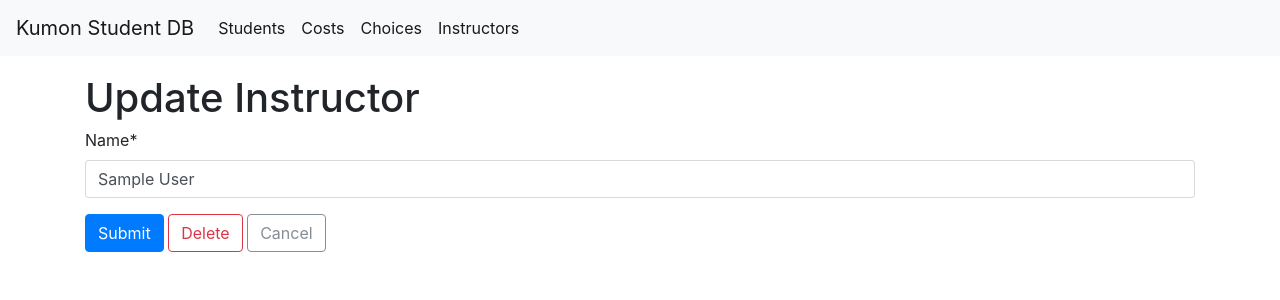
After one commit to half-adder/kumon, a Django app: page /registration/instructors/1 in a window 1280 px wide. The commit adds this page. Shown: the top 300 px of the page. Run offline with Django 3.2, Linux system fonts and the light colour scheme; tables that the repository leaves empty hold one stand-in row (values such as "Sample post"); some libraries are stand-ins or nearby versions.

Commit message:
add instructor CRUD

```diff
--- a/config/urls.py
+++ b/config/urls.py
@@ -1,5 +1,4 @@
 from django.conf import settings
-from django.shortcuts import redirect
 from django.urls import include, path
 from django.conf.urls.static import static
 from django.contrib import admin
--- a/kumon_student_db/student_registration/admin.py
+++ b/kumon_student_db/student_registration/admin.py
@@ -8,3 +8,4 @@
 admin.site.register(models.HowChoice)
 admin.site.register(models.Parent)
 admin.site.register(models.Student)
+admin.site.register(models.Instructor)
--- a/kumon_student_db/student_registration/forms.py
+++ b/kumon_student_db/student_registration/forms.py
@@ -99,6 +99,9 @@
                 Field("check_paid", wrapper_class="col"),
             ),
             Row(Field("check_number", wrapper_class="col-3 ml-auto")),
+            Row(
+                Field("instructor", wrapper_class="col"),
+            ),
             FormActions(
                 Submit("submit", "Submit Changes"),
                 Button(
@@ -222,3 +225,36 @@
     class Meta:
         model = models.WhyChoice
         fields = "__all__"
+
+
+class InstructorForm(forms.ModelForm):
+
+    def __init__(self, *args, **kwargs):
+        super(InstructorForm, self).__init__(*args, **kwargs)
+        self.helper = FormHelper()
+        if self.instance.pk is not None:
+            delete_button = Button(
+                "delete",
+                "Delete",
+                onclick='window.location.href="delete"',
+                css_class="btn btn-outline-danger",
+            )
+        else:
+            delete_button = None
+        self.helper.layout = Layout(
+            Row(Field("name", wrapper_class="col")),
+            FormActions(
+                Submit("submit", "Submit"),
+                delete_button,
+                Button(
+                    "cancel",
+                    "Cancel",
+                    css_class="btn btn-outline-secondary",
+                    onclick="window.history.back()",
+                ),
+            ),
+        )
+
+    class Meta:
+        model = models.Instructor
+        fields = "__all__"
--- a/kumon_student_db/student_registration/models.py
+++ b/kumon_student_db/student_registration/models.py
@@ -7,6 +7,13 @@
 
 from kumon_student_db.student_registration import utils
 from kumon_student_db.core import models as core_models
+
+
+class Instructor(models.Model):
+    name = models.CharField(max_length=50)
+
+    def __str__(self):
+        return self.name
 
 
 class MonthlyCost(models.Model):
@@ -116,6 +123,7 @@
     parent_name = models.CharField(max_length=100)
     email = models.EmailField(blank=True)
     phone = models.CharField(max_length=14)
+    instructor = models.ForeignKey(Instructor, on_delete=models.CASCADE, null=True)  # TODO: which on_delete method?
 
     # Kumon Info
     start_date = models.DateField()
--- a/kumon_student_db/student_registration/urls.py
+++ b/kumon_student_db/student_registration/urls.py
@@ -75,6 +75,11 @@
         views.WhyChoiceDeleteView.as_view(),
         name="why-choice-delete",
     ),
+    # Instructor Views
+    path("instructors/", views.instructor_list, name='instructor-list'),
+    path("instructors/create", views.InstructorCreate.as_view(), name='instructor-create'),
+    path("instructors/<int:pk>", views.InstructorUpdate.as_view(), name='instructor-update'),
+    path("instructors/<int:pk>/delete", views.InstructorDelete.as_view(), name='instructor-delete'),
     # API
     path("api/cost_info", api.get_cost_info, name="cost-info"),
     path("api/how_choice_data/", api.how_choice_data, name='choice-data'),
--- a/kumon_student_db/student_registration/views.py
+++ b/kumon_student_db/student_registration/views.py
@@ -59,7 +59,11 @@
 def choices(request):
     how_choices = models.HowChoice.objects.all()
     why_choices = models.WhyChoice.objects.all()
-    return render(request, template_name="student_registration/choices.html", context={'how_choices': how_choices, 'why_choices': why_choices})
+    return render(
+        request,
+        template_name="student_registration/choices.html",
+        context={"how_choices": how_choices, "why_choices": why_choices},
+    )
 
 
 class HowChoiceCreateView(CreateView):
@@ -142,3 +146,31 @@
     model = models.RegistrationCost
     template_name = "student_registration/student_confirm_delete.html"
     success_url = reverse_lazy("student_registration:cost-list")
+
+
+def instructor_list(request):
+    return render(
+        request,
+        template_name="student_registration/instructor_list.html",
+        context={"instructors": models.Instructor.objects.all()},
+    )
+
+
+class InstructorCreate(CreateView):
+    model = models.Instructor
+    template_name = "student_registration/instructor_form.html"
+    success_url = reverse_lazy("student_registration:instructor-list")
+    queryset = models.Instructor.objects.all()
+
+
+class InstructorUpdate(UpdateView):
+    form_class = forms.InstructorForm
+    template_name = "student_registration/instructor_form.html"
+    success_url = reverse_lazy("student_registration:instructor-list")
+    queryset = models.Instructor.objects.all()
+
+
+class InstructorDelete(DeleteView):
+    model = models.Instructor
+    template_name = "student_registration/student_confirm_delete.html"
+    success_url = reverse_lazy("student_registration:instructor-list")
--- a/kumon_student_db/templates/base.html
+++ b/kumon_student_db/templates/base.html
@@ -59,6 +59,9 @@
         </li>
         <li class="nav-item active">
           <a class="nav-link" href="{% url 'student_registration:choices' %}">Choices</a>
+        </li>
+        <li class="nav-item active">
+          <a class="nav-link" href="{% url 'student_registration:instructor-list' %}">Instructors</a>
         </li>
         {#        {% if request.user.is_authenticated %}#}
         {#          <li class="nav-item">#}
--- /dev/null
+++ b/kumon_student_db/templates/student_registration/instructor_form.html
@@ -0,0 +1,8 @@
+{% extends "base.html" %}
+{% load static i18n %}
+
+{% block content %}
+  <h1>{% if object %}Update{% else %}Add{% endif %} Instructor</h1>
+  {% load crispy_forms_tags %}
+  {% crispy form %}
+{% endblock %}
```
Also changed, not shown: kumon_student_db/templates/student_registration/instructor_list.html (added, +32 -0 lines), kumon_student_db/student_registration/migrations/0018_auto_20180719_1625.py (added).
